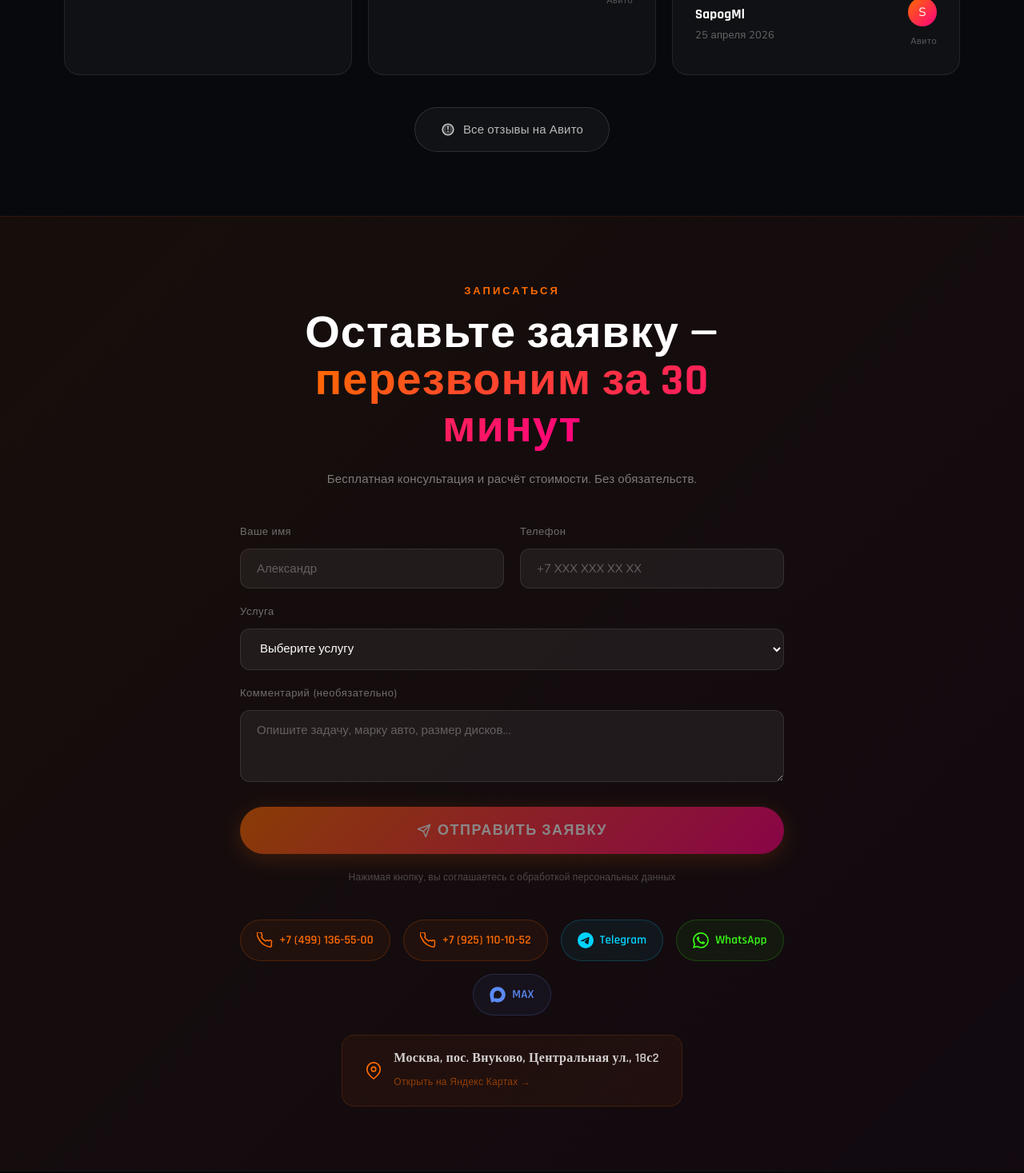
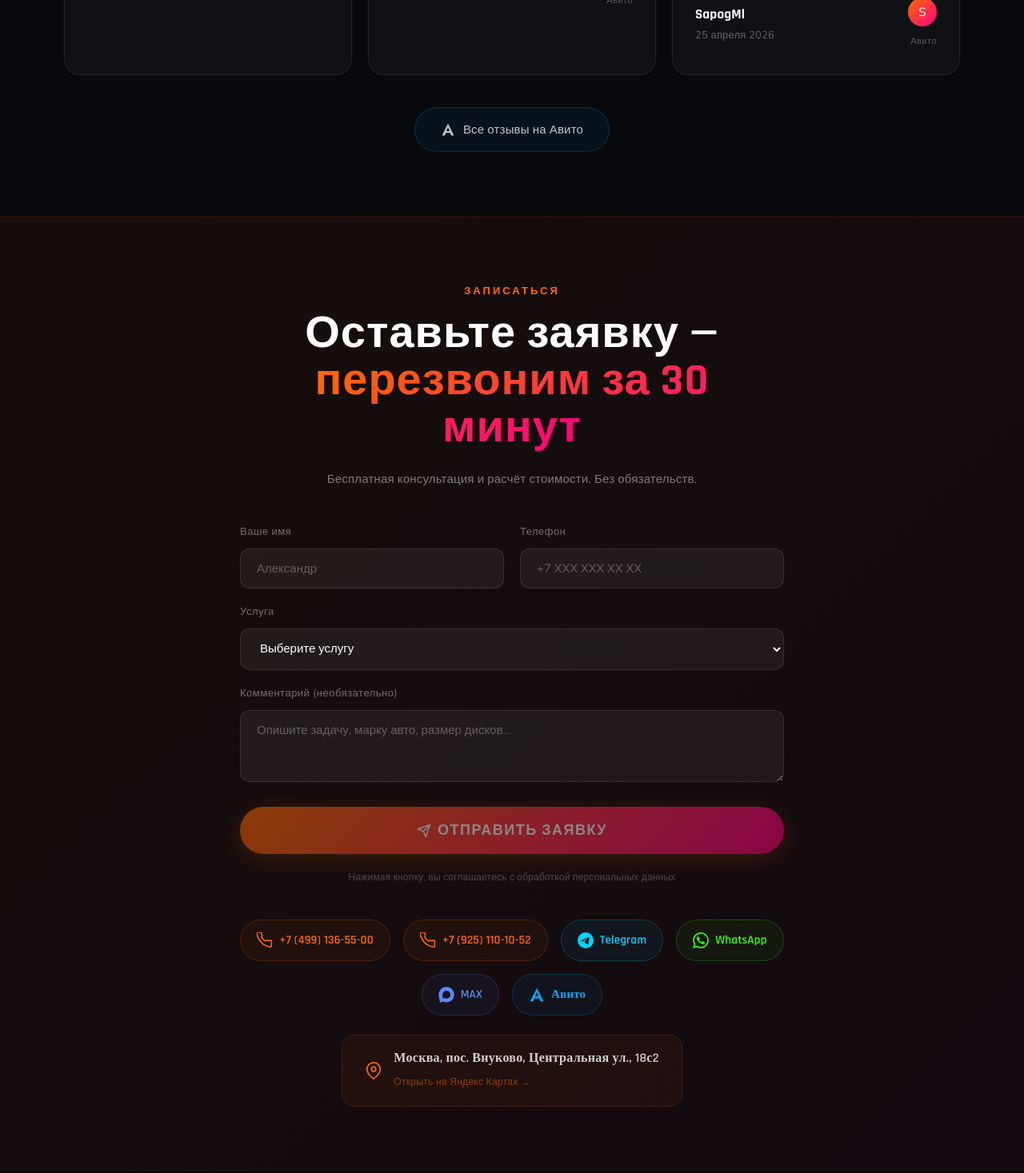
Before and after one commit to mikhailmikemorozov-coder/moaans, a React (Vite) app: page / in a window 1280 px wide. Shown: the part 4450-5917 px from the top of the page at 80% size. Built offline with nearby package versions, Linux system fonts and the light colour scheme.

Commit message:
Add Avito contact button, fix reviews link icon

```diff
--- a/src/App.jsx
+++ b/src/App.jsx
@@ -802,8 +802,8 @@ export default function App() {
           ))}
         </div>
         <div style={{ textAlign: "center", marginTop: 40 }}>
-          <a href="https://www.avito.ru/odintsovo/predlozheniya_uslug/poroshkovaya_pokraska_diskov_restavratsiya_oshipovka_4511357658" target="_blank" rel="noopener noreferrer" style={{ display: "inline-flex", alignItems: "center", gap: 10, padding: "14px 32px", background: "rgba(255,255,255,0.04)", border: "1px solid rgba(255,255,255,0.12)", borderRadius: 50, color: "rgba(255,255,255,0.7)", textDecoration: "none", fontSize: 15, transition: "all .2s" }}>
-            <svg viewBox="0 0 24 24" fill="currentColor" width="18" height="18"><path d="M12 2C6.48 2 2 6.48 2 12s4.48 10 10 10 10-4.48 10-10S17.52 2 12 2zm-1 14H9V8h2v8zm4 0h-2V8h2v8z" opacity=".3"/><path d="M12 2C6.48 2 2 6.48 2 12s4.48 10 10 10 10-4.48 10-10S17.52 2 12 2zm0 18c-4.41 0-8-3.59-8-8s3.59-8 8-8 8 3.59 8 8-3.59 8-8 8zm-1-6h2v2h-2zm0-8h2v6h-2z"/></svg>
+          <a href="https://www.avito.ru/odintsovo/predlozheniya_uslug/poroshkovaya_pokraska_diskov_restavratsiya_oshipovka_4511357658" target="_blank" rel="noopener noreferrer" style={{ display: "inline-flex", alignItems: "center", gap: 10, padding: "14px 32px", background: "rgba(0,170,255,0.06)", border: "1px solid rgba(0,170,255,0.2)", borderRadius: 50, color: "rgba(255,255,255,0.75)", textDecoration: "none", fontSize: 15, transition: "all .2s" }}>
+            <svg viewBox="0 0 24 24" fill="currentColor" width="18" height="18"><path d="M12 2L2 22h4.5l2-4.5h7l2 4.5H22L12 2zm0 6l2.5 6.5h-5L12 8z"/></svg>
             Все отзывы на Авито
           </a>
         </div>
@@ -884,6 +884,10 @@ export default function App() {
               {
                 icon: <svg viewBox="0 0 720 720" fill="currentColor" fillRule="evenodd" width="20" height="20"><path d="M350.4,9.6C141.8,20.5,4.1,184.1,12.8,390.4c3.8,90.3,40.1,168,48.7,253.7,2.2,22.2-4.2,49.6,21.4,59.3,31.5,11.9,79.8-8.1,106.2-26.4,9-6.1,17.6-13.2,24.2-22,27.3,18.1,53.2,35.6,85.7,43.4,143.1,34.3,299.9-44.2,369.6-170.3C799.6,291.2,622.5-4.6,350.4,9.6h0ZM269.4,504c-11.3,8.8-22.2,20.8-34.7,27.7-18.1,9.7-23.7-.4-30.5-16.4-21.4-50.9-24-137.6-11.5-190.9,16.8-72.5,72.9-136.3,150-143.1,78-6.9,150.4,32.7,183.1,104.2,72.4,159.1-112.9,316.2-256.4,218.6h0Z"/></svg>,
                 label: "MAX", color: "#5b8af5", href: "https://max.ru/u/f9LHodD0cOJYTxRVH7UNrYX5gEvGuAuZmHCZvWv-gAKZxJ9uqv1t6BtCeY8",
+              },
+              {
+                icon: <svg viewBox="0 0 24 24" fill="currentColor" width="20" height="20"><path d="M12 2L2 22h4.5l2-4.5h7l2 4.5H22L12 2zm0 6l2.5 6.5h-5L12 8z"/></svg>,
+                label: "Авито", color: "#00aaff", href: "https://www.avito.ru/odintsovo/predlozheniya_uslug/poroshkovaya_pokraska_diskov_restavratsiya_oshipovka_4511357658",
               },
             ].map(({ icon, label, color, href }, i) => (
               <a key={i} href={href} target={href.startsWith("tel:") ? "_self" : "_blank"} rel="noopener noreferrer" style={{ textDecoration: "none", display: "flex", alignItems: "center", gap: 8, padding: "12px 20px", background: color + "0f", border: `1px solid ${color}33`, borderRadius: 50, cursor: "pointer", transition: "all .2s" }}>
```
